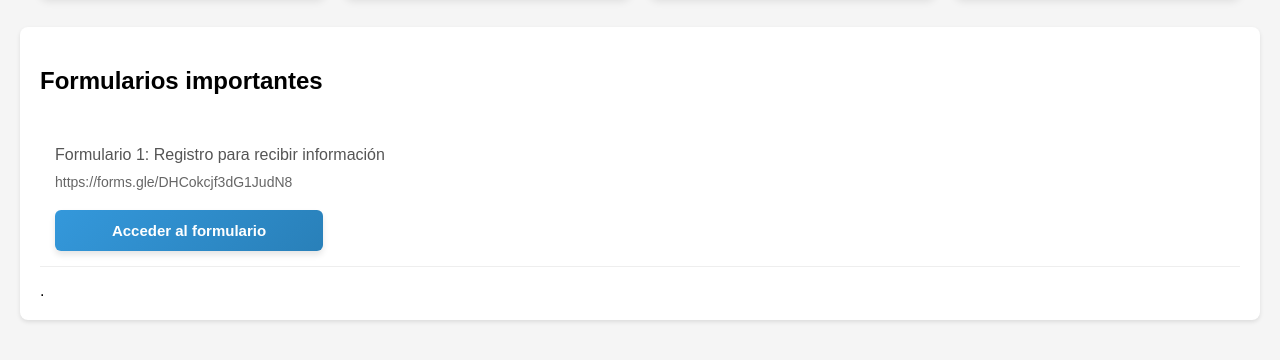
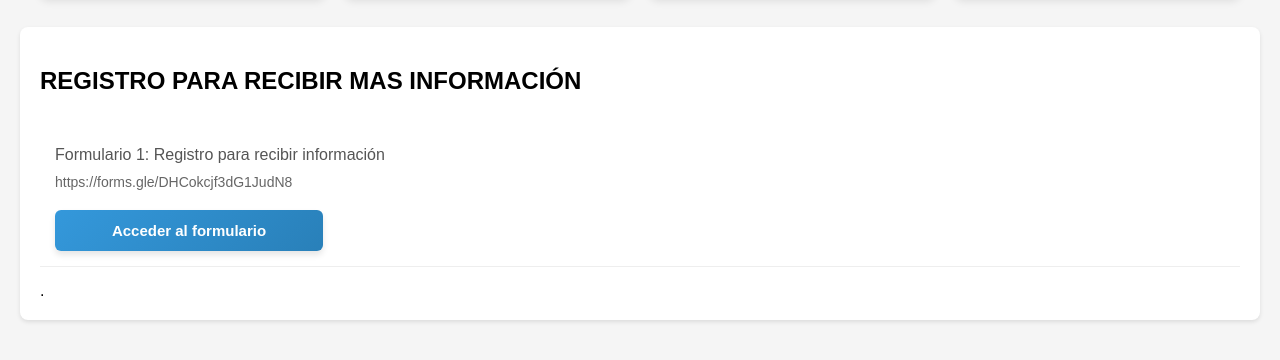
Before and after one commit to grupomultipc/agrototal, a plain HTML site: page index.html in a window 1280 px wide. Shown: the part 1101-1461 px from the top of the page. Drawn offline with Linux system fonts and the light colour scheme.

Commit message:
Update index.html

```diff
--- a/index.html
+++ b/index.html
@@ -195,7 +195,7 @@
     </div>
 
     <div class="links-section">
-        <h2>Formularios importantes</h2>
+        <h2>REGISTRO PARA RECIBIR MAS INFORMACIÓN </h2>
 
         <div class="link-item">
             <p class="link-description">Formulario 1: Registro para recibir información</p>
```
